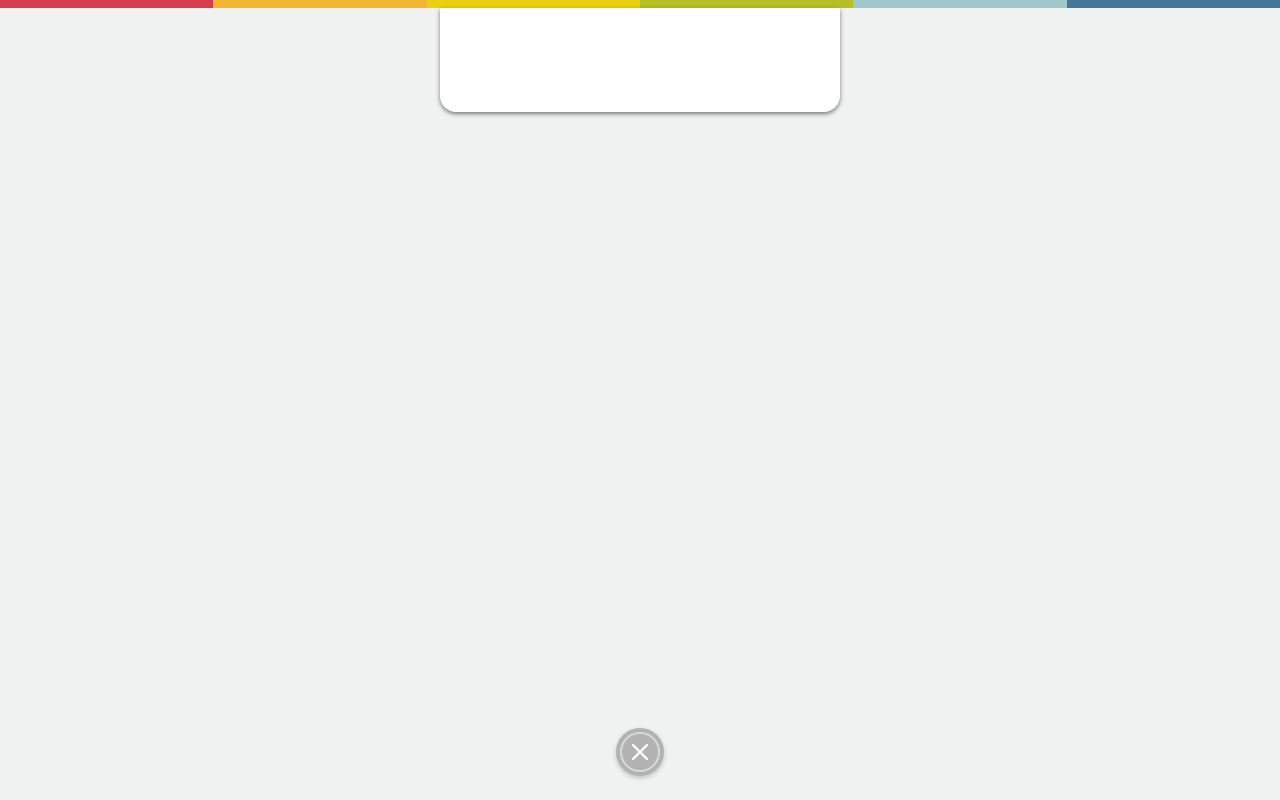
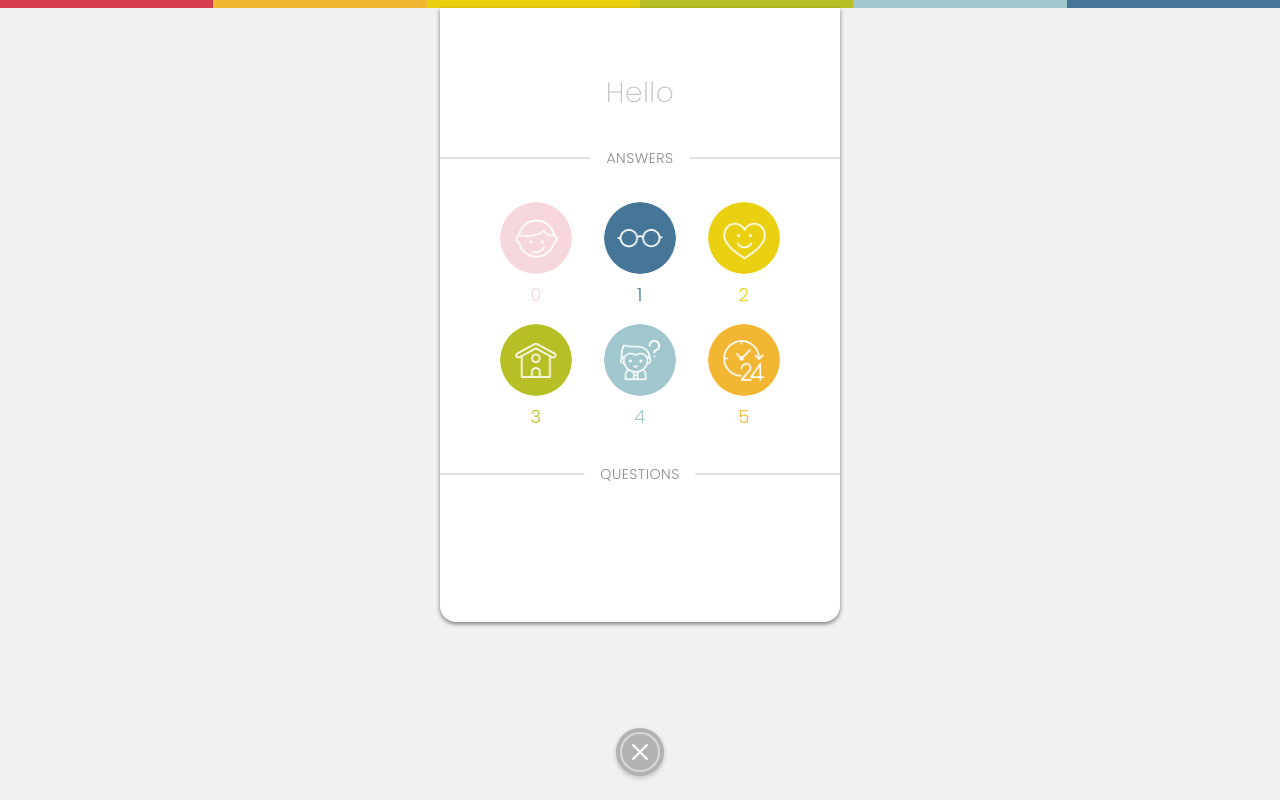
Before and after one commit to MinHuang-TW/spinsight, a React (Create React App) app: page /profile in a window 1280 px wide. Built offline with nearby package versions, Linux system fonts and the light colour scheme.

Commit message:
[Progress] install axios

```diff
--- a/package.json
+++ b/package.json
@@ -6,6 +6,7 @@
     "@testing-library/jest-dom": "^4.2.4",
     "@testing-library/react": "^9.5.0",
     "@testing-library/user-event": "^7.2.1",
+    "axios": "^0.19.2",
     "react": "^16.13.1",
     "react-dom": "^16.13.1",
     "react-router-dom": "^5.2.0",
@@ -32,5 +33,6 @@
       "last 1 firefox version",
       "last 1 safari version"
     ]
-  }
+  },
+  "proxy": "https://europe-west1-spinsight-api.cloudfunctions.net/api"
 }
--- a/src/App.css
+++ b/src/App.css
@@ -25,6 +25,7 @@ body {
 
 a {
   text-decoration: none;
+  width: 100%;
 }
 
 h1,
@@ -42,6 +43,12 @@ h1 {
 h2 {
   font-size: 1.3rem;
   margin: 0;
+}
+
+p {
+  font-size: 0.88rem;
+  font-weight: 300;
+  margin: 0px;
 }
 
 button {
--- a/src/components/Layout.jsx
+++ b/src/components/Layout.jsx
@@ -2,22 +2,23 @@ import React from 'react';
 import TopBar from './TopBar';
 import styled from 'styled-components';
 
-const Layout = ({ barHeight, children }) => {
-  return (
-    <>
-      <TopBar height={barHeight} />
-      <Main>{children}</Main>
-    </>
-  );
-};
+const Layout = ({ barHeight, width, margin, children }) => (
+  <>
+    <TopBar height={barHeight} />
+    <Main width={width} margin={margin}>
+      {children}
+    </Main>
+  </>
+);
 
 export default Layout;
 
 const Main = styled.main`
-  width: 100%;
+  position: relative;
+  margin: ${(props) => props.margin || 'auto'};
+  width: ${(props) => props.width || '100%'};
   max-width: 600px;
   height: 100%;
-  margin: auto;
   display: flex;
   flex-direction: column;
   justify-content: space-between;
--- a/src/components/Navbar.jsx
+++ b/src/components/Navbar.jsx
@@ -13,19 +13,19 @@ const Navbar = ({ homepage }) => {
     <Container>
       {homepage ? (
         <Link to='/addQuestion'>
-          <RadioButton border style={shadow}>
+          <RadioButton border style={shadow} aria-label='add question'>
             <img width={25} src={AddIcon} alt='add new question' />
           </RadioButton>
         </Link>
       ) : (
         <Link to='/'>
-          <RadioButton border style={shadow}>
+          <RadioButton border style={shadow} aria-label='home'>
             <img width={25} src={HomeIcon} alt='home icon' />
           </RadioButton>
         </Link>
       )}
       <Link to='/profile'>
-        <RadioButton style={shadow}>
+        <RadioButton style={shadow} aria-label='profile'>
           <img width={56} src={Avatar} alt='avatar' />
         </RadioButton>
       </Link>
@@ -41,4 +41,7 @@ const Container = styled.nav`
   margin-bottom: 24px;
   display: flex;
   justify-content: space-between;
+  a {
+    width: auto;
+  }
 `;
--- /dev/null
+++ b/src/components/Progress.jsx
@@ -0,0 +1,120 @@
+import React from 'react';
+import styled, { keyframes } from 'styled-components';
+
+const Progress = ({ login }) => (
+  <Container login={login}>
+    <ElementContainer>
+      <Element>
+        <div>
+          <div>
+            <div />
+          </div>
+          <div>
+            <div />
+          </div>
+          <div>
+            <div />
+          </div>
+          <div>
+            <div />
+          </div>
+        </div>
+      </Element>
+    </ElementContainer>
+  </Container>
+);
+
+export default Progress;
+
+const Container = styled.section`
+  position: absolute;
+  width: 100%;
+  height: ${(props) =>
+    props.login ? 'calc(100vh - 6.5rem)' : 'calc(100vh - 0.5rem)'};
+  background: rgba(240, 241, 241, 0.8);
+  --webkit-backdrop-filter: blur(1.5px);
+  backdrop-filter: blur(1.5px);
+  -webkit-transition: all 0.1s ease-in-out;
+  transition: all 0.1s ease-in-out;
+  z-index: 100;
+  display: flex;
+  justify-content: center;
+  align-items: center;
+`;
+
+const ElementContainer = styled.div`
+  width: 40px;
+  height: 40px;
+  display: inline-block;
+  overflow: hidden;
+  background: none;
+  /* position: absolute;
+  left: 50%;
+  top: 50%;
+  transform: translate(-50%, -50%); */
+`;
+
+const spin = keyframes` {
+  0% {
+    transform: rotate(0deg);
+  }
+  100% {
+    transform: rotate(360deg);
+  }
+}`;
+
+const Element = styled.div`
+  width: 100%;
+  height: 100%;
+  position: relative;
+  transform: translateZ(0) scale(0.4);
+  backface-visibility: hidden;
+  transform-origin: 0 0;
+
+  div {
+    box-sizing: content-box;
+  }
+
+  > div > div {
+    transform-origin: 50px 50px;
+    animation: ${spin} 3.0303030303030303s linear infinite;
+    opacity: 1;
+  }
+  > div > div > div {
+    position: absolute;
+    left: 0px;
+    top: 0px;
+    width: 50px;
+    height: 50px;
+    border-radius: 50px 0 0 0;
+    transform-origin: 50px 50px;
+  }
+  > div div:nth-child(1) {
+    animation-duration: 0.7575757575757576s;
+  }
+  > div div:nth-child(1) > div {
+    background: #d53d4e;
+    transform: rotate(0deg);
+  }
+  > div div:nth-child(2) {
+    animation-duration: 1.0101010101010102s;
+  }
+  > div div:nth-child(2) > div {
+    background: #f2b632;
+    transform: rotate(0deg);
+  }
+  > div div:nth-child(3) {
+    animation-duration: 1.5151515151515151s;
+  }
+  > div div:nth-child(3) > div {
+    background: #b6bf26;
+    transform: rotate(0deg);
+  }
+  > div div:nth-child(4) {
+    animation-duration: 3.0303030303030303s;
+  }
+  > div div:nth-child(4) > div {
+    background: #457697;
+    transform: rotate(0deg);
+  }
+`;
--- a/src/pages/AddQuestion.jsx
+++ b/src/pages/AddQuestion.jsx
@@ -26,7 +26,7 @@ const AddQuestion = () => {
         </h2>
       </Popup>
 
-      <h1>${submited ? 'Good job' : 'Hello'}, Jane !</h1>
+      <h1>{submited ? 'Good job' : 'Hello'}, Jane !</h1>
 
       <Container>
         <h2>What would you like to ask your colleagues ?</h2>
--- a/src/pages/Home.jsx
+++ b/src/pages/Home.jsx
@@ -1,4 +1,5 @@
-import React, { useState, useCallback } from 'react';
+import React, { useState, useCallback, useEffect } from 'react';
+import axios from 'axios';
 import Layout from '../components/Layout';
 import Popup from '../components/Popup';
 import Navbar from '../components/Navbar';
@@ -14,6 +15,7 @@ const Home = () => {
   const [category, setCategory] = useState(null);
   const [rotation, setRotation] = useState(0);
   const [showPopup, setShowPopup] = useState(false);
+  const [questions, setQuestions] = useState(null);
 
   const handleCancel = useCallback(({ target }) => {
     if (target.tagName !== 'SECTION') return;
@@ -53,14 +55,30 @@ const Home = () => {
     setClicked(false);
   }, []);
 
+  useEffect(() => {
+    axios
+      .get('/questions')
+      .then((res) => setQuestions(res.data))
+      .catch((err) => console.log(err));
+  }, []);
+
+  let displayedQuestion = questions
+    ? questions.filter((q) => q.category === 'category')
+    : 'loading...';
+
   return (
     <Layout>
       <h1>Hello, Jane !</h1>
 
       <Popup category={category} open={showPopup} handleCancel={handleCancel}>
         <PopupContainer>
-          <h2>Who has blue eyes?</h2>
-          <Input placeholder='Answer' />
+          <h2>{displayedQuestion}</h2>
+          <Input
+            type='text'
+            name='answer'
+            label='Answer'
+            placeholder='Answer'
+          />
           <Button>Submit</Button>
         </PopupContainer>
       </Popup>
--- a/src/pages/Login.jsx
+++ b/src/pages/Login.jsx
@@ -1,46 +1,89 @@
-import React from 'react';
+import React, { useState, useCallback } from 'react';
+import axios from 'axios';
 import { Link } from 'react-router-dom';
 import Layout from '../components/Layout';
+import Progress from '../components/Progress';
 import Input from '../elements/Input';
 import Button from '../elements/Button';
 import styled from 'styled-components';
 
-const Login = () => {
+const Login = ({ history }) => {
+  const [email, setEmail] = useState('');
+  const [password, setPassword] = useState('');
+  const [state, setState] = useState({
+    loading: false,
+    errors: {},
+  });
+
+  const handleChange = useCallback(({ target: input }) => {
+    if (input.name === 'email') setEmail(input.value);
+    else setPassword(input.value);
+  }, []);
+
+  const handleSubmit = useCallback(
+    (event) => {
+      event.preventDefault();
+      setState({ loading: true });
+      axios
+        .post('/login', { email, password })
+        .then((res) => {
+          setState({ loading: false });
+          history.push('/');
+        })
+        .catch((err) => {
+          setState({ loading: false, errors: err.response.data });
+        });
+    },
+    [history, email, password]
+  );
+
   return (
-    <Layout barHeight='6.5rem'>
+    <Layout barHeight='6.5rem' width='62%' margin='0 auto 5rem'>
       <h1>Welcome back !</h1>
+      {state.loading && <Progress login />}
+      <LoginForm id='loginForm' onSubmit={handleSubmit}>
+        <Input
+          name='email'
+          type='email'
+          label='Email'
+          placeholder='email'
+          value={email}
+          onChange={handleChange}
+        />
+        <Input
+          name='password'
+          type='password'
+          label='Password'
+          placeholder='Password'
+          autoComplete='new-password'
+          value={password}
+          onChange={handleChange}
+        />
+      </LoginForm>
 
-      <Container>
-        <Input type='text' placeholder='Name' />
-        <Input type='password' placeholder='Password' />
-      </Container>
+      <Button
+        type='submit'
+        form='loginForm'
+        fullWidth
+        gutterBottom
+        disabled={email === '' || password === ''}
+      >
+        Log in
+      </Button>
 
-      <Container width='56%' gutterBottom>
-        <Link to='/'>
-          <Button fullWidth gutterBottom disabled>
-            Log in
-          </Button>
-        </Link>
-        <Link to='/signup'>
-          <Button fullWidth>sign up</Button>
-        </Link>
-      </Container>
+      <Link to='/signup'>
+        <Button fullWidth>sign up</Button>
+      </Link>
     </Layout>
   );
 };
 
 export default Login;
 
-const Container = styled.div`
-  width: ${(props) => props.width || '60%'};
+const LoginForm = styled.form`
+  height: 100%;
+  width: 100%;
   display: flex;
   flex-direction: column;
   justify-content: center;
-  align-items: center;
-  margin-bottom: ${(props) => (props.gutterBottom ? '5rem' : 0)};
-  width: ${(props) => props.width};
-  z-index: ${(props) => props.front && 10};
-  a {
-    width: 100%;
-  }
 `;
--- a/src/pages/Profile.jsx
+++ b/src/pages/Profile.jsx
@@ -2,15 +2,64 @@ import React from 'react';
 import { Link } from 'react-router-dom';
 import Layout from '../components/Layout';
 import RadioButton from '../elements/RadioButton';
+import Line from '../elements/Divider';
 import CancelIcon from '../images/cancelIcon.png';
+import {
+  appearance,
+  belongings,
+  character,
+  life,
+  permanent,
+  limited,
+} from '../images/category';
 import styled from 'styled-components';
 
+const CategoryBlock = ({ icon, amount, category }) => (
+  <CategoryContainer amount={amount} color={category}>
+    <img src={icon} alt={icon} />
+    <p>{amount}</p>
+  </CategoryContainer>
+);
+
 const Profile = () => {
+  const icons = [
+    { appearance: appearance },
+    { belongings: belongings },
+    { character: character },
+    { life: life },
+    { permanent: permanent },
+    { limited: limited },
+  ];
+
   return (
     <Layout>
-      <Container></Container>
+      <Container>
+        <h1>Hello</h1>
+
+        <Divider>
+          <p>Answers</p>
+          <Line />
+        </Divider>
+
+        <Grid>
+          {icons.map((icon, index) => (
+            <CategoryBlock
+              key={Object.keys(icon)}
+              icon={Object.values(icon)}
+              category={Object.keys(icon)}
+              amount={index}
+            />
+          ))}
+        </Grid>
+
+        <Divider>
+          <p>Questions</p>
+          <Line />
+        </Divider>
+      </Container>
+
       <Link to='/'>
-        <Button>
+        <Button aria-label='cancel'>
           <img width={40} src={CancelIcon} alt='cancel icon' />
         </Button>
       </Link>
@@ -29,6 +78,51 @@ const Container = styled.div`
   padding-bottom: 6.5rem;
 `;
 
+const Grid = styled.div`
+  margin: auto;
+  width: 70%;
+  display: grid;
+  grid-template-columns: repeat(3, auto);
+  gap: 1rem 2rem;
+`;
+
+const Divider = styled.div`
+  height: 1.5rem;
+  margin: 2rem auto;
+  position: relative;
+
+  ${Line},
+  p {
+    position: absolute;
+    margin: 0px;
+    top: 50%;
+    left: 50%;
+    transform: translate(-50%, -50%);
+  }
+  p {
+    text-transform: uppercase;
+    background: white;
+    padding: 0 1rem;
+    z-index: 1;
+  }
+`;
+
+const CategoryContainer = styled.div`
+  text-align: center;
+  opacity: ${({ amount }) => (amount > 0 ? 1 : 0.2)};
+
+  img {
+    width: 100%;
+    border-radius: 50%;
+  }
+  p {
+    font-size: 18px;
+    font-weight: 300;
+    margin: 0;
+    color: ${(props) => props.theme[props.color]};
+  }
+`;
+
 const Button = styled(RadioButton)`
   width: 3rem;
   height: 3rem;
--- a/src/pages/Signup.jsx
+++ b/src/pages/Signup.jsx
@@ -29,8 +29,8 @@ const Signup = () => {
   );
 
   return (
-    <Layout>
-      <Container guttertop front>
+    <Layout width='62%' margin='5rem auto'>
+      <AddContainer>
         <AddButton avatar={avatar} onClick={handleOpen}>
           <img
             width={avatar ? '100%' : 32}
@@ -39,7 +39,7 @@ const Signup = () => {
           />
         </AddButton>
         <Text>{avatar ? 'change' : 'choose'} your Avatar</Text>
-      </Container>
+      </AddContainer>
 
       <AvatarModal open={isOpen}>
         <Grid>
@@ -70,24 +70,30 @@ const Signup = () => {
         </Button>
       </AvatarModal>
 
-      <Container>
-        <Input type='text' placeholder='Name' />
-        <Input type='password' placeholder='Password' />
-        <Input type='password' placeholder='Confirm Password' />
-      </Container>
+      <SignupForm>
+        <Input name='text' type='text' label='Name' placeholder='Name' />
+        <Input
+          name='password'
+          type='password'
+          label='Password'
+          placeholder='Password'
+        />
+        <Input
+          name='confirm password'
+          type='password'
+          label='Confirm Password'
+          placeholder='Confirm Password'
+        />
+      </SignupForm>
 
-      <Container width='56%' gutterBottom>
       <Link to='/login'>
         <Button fullWidth gutterBottom>
           Log in
         </Button>
       </Link>
-        <Link to='/'>
-          <Button fullWidth disabled>
+      <Button type='submit' fullWidth>
         sign up
       </Button>
-        </Link>
-      </Container>
     </Layout>
   );
 };
@@ -104,17 +110,24 @@ const AvatarModal = styled(Modal)`
   transition: all 0.2s ease-in-out;
 `;
 
-const Container = styled.div`
+const Text = styled.p`
+  color: ${(props) => props.theme.secondary};
+  margin-bottom: 0px;
+  text-transform: capitalize;
+`;
+
+const AddContainer = styled.div`
   display: flex;
-  width: ${(props) => (props.width ? props.width : '60%')};
+  width: 100%;
   flex-direction: column;
   justify-content: center;
   align-items: center;
-  margin-top: ${(props) => (props.guttertop ? '5rem' : 0)};
-  margin-bottom: ${(props) => (props.gutterBottom ? '5rem' : 0)};
-  z-index: ${(props) => props.front && 10};
+  z-index: 10;
   a {
     width: 100%;
+  }
+  ${Text} {
+    margin-top: 1rem;
   }
 `;
 
@@ -132,10 +145,12 @@ const AddButton = styled.button`
   box-sizing: border-box;
 `;
 
-const Text = styled.p`
-  color: ${(props) => props.theme.secondary};
-  margin-bottom: 0px;
-  text-transform: capitalize;
+const SignupForm = styled.form`
+  height: 100%;
+  width: 100%;
+  display: flex;
+  flex-direction: column;
+  justify-content: center;
 `;
 
 const Grid = styled.div`
--- a/src/util/theme.js
+++ b/src/util/theme.js
@@ -9,7 +9,7 @@ export const theme = {
   character: '#E9D011',
   life: '#B6BF26',
   permanent: '#A0C7CC',
-  limited: '#A0C7CC',
+  limited: '#F2B632',
 };
 
 export const colors = [
```
Also changed, not shown: 1 other file (tests, documents, lock files or other folders). Lines whose indentation alone changed are shown as unchanged.
